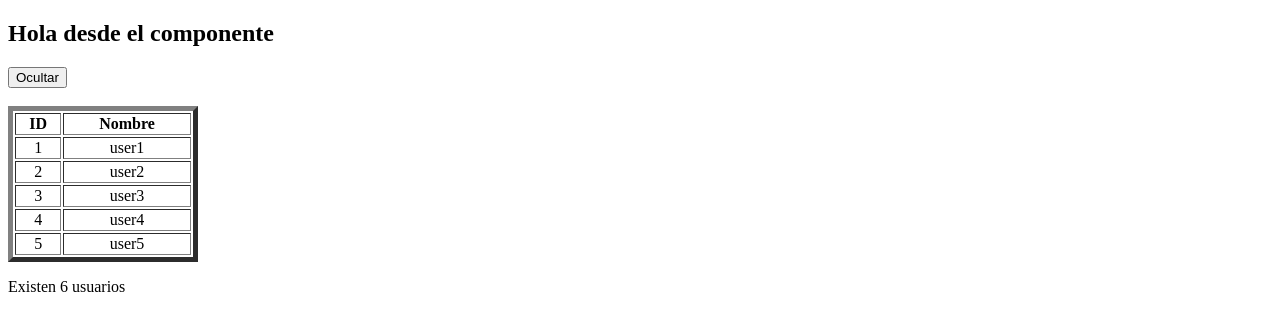
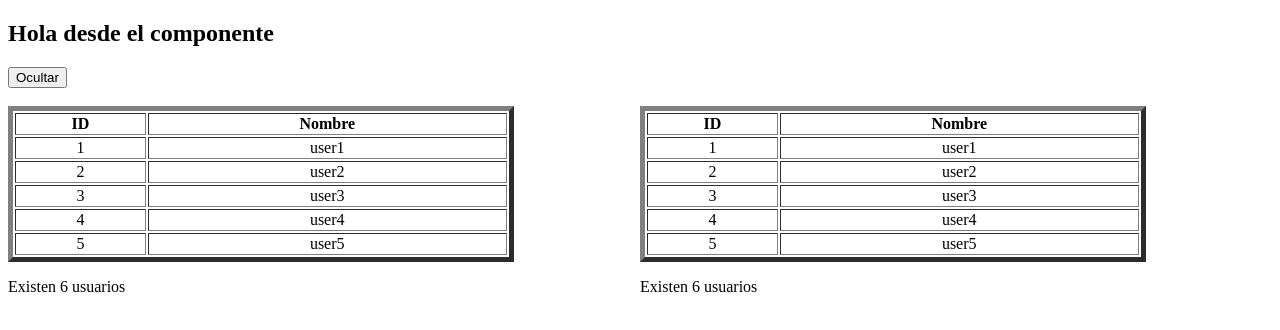
Before and after one commit to micha3lvega/angular-app, an Angular app: page / in a window 1280 px wide. Shown: the top 330 px of the page. Built offline with nearby package versions, Linux system fonts and the light colour scheme.

Commit message:
Agregar nueva forma de mostrar la informacion

```diff
--- a/src/app/app.component.css
+++ b/src/app/app.component.css
@@ -0,0 +1,12 @@
+.container {
+  display: flex;
+}
+
+.oldSyntax, .newSyntax {
+  width: 50%;
+}
+
+.table {
+  width: 80%; /* Asegúrate de que las tablas ocupen el ancho completo del div */
+  text-align: center;
+}
--- a/src/app/app.component.html
+++ b/src/app/app.component.html
@@ -1,4 +1,5 @@
 <h2>{{title}}</h2>
+
 
 <button type="button" (click)="setVisible()">
   {{ visible ? 'Ocultar' : 'Mostrar' }}
@@ -6,9 +7,46 @@
 <br />
 <br />
 
+<div class="container">
+
+  <div class="oldSyntax">
+
     <div *ngIf="visible; else showMessage">
 
-  <table class="table" border="5" *ngIf="(users != undefined && users.length > 0) else emptyData" width="15%" style="text-align: center;">
+      <table class="table" border="5" *ngIf="(users != undefined && users.length > 0) else emptyData" width="15%"
+        style="text-align: center;">
+        <thead>
+          <tr>
+            <th>ID</th>
+            <th>Nombre</th>
+          </tr>
+        </thead>
+        <tbody>
+          <tr scope="row" *ngFor="let user of users index as i">
+            <td>{{i + 1}}</td>
+            <td>{{user}}</td>
+          </tr>
+        </tbody>
+      </table>
+      <p *ngIf="(users != undefined && users.length > 0)" >Existen {{ users.length + 1}} usuarios</p>
+      <ng-template #emptyData>
+        <h3>No hay datos :(</h3>
+      </ng-template>
+
+    </div>
+
+    <ng-template #showMessage>
+      <h1>Lo sentimos pagina no disponible :(</h1>
+    </ng-template>
+
+  </div>
+
+  <div class="newSyntax">
+
+    @if (visible) {
+
+    @if (users != undefined && users.length > 0) {
+    <table class="table" border="5" width="15%" style="text-align: center;">
       <thead>
         <tr>
           <th>ID</th>
@@ -23,12 +61,14 @@
       </tbody>
     </table>
     <p>Existen {{ users.length + 1}} usuarios</p>
-  <ng-template #emptyData>
+    }@else {
     <h3>No hay datos :(</h3>
-  </ng-template>
+    }
+
+    }@else {
+    <h1>Lo sentimos pagina no disponible :(</h1>
+    }
 
   </div>
 
-<ng-template #showMessage>
-  <h1>Lo sentimos pagina no disponible :(</h1>
-</ng-template>
+</div>
```
Lines whose indentation alone changed are shown as unchanged.
